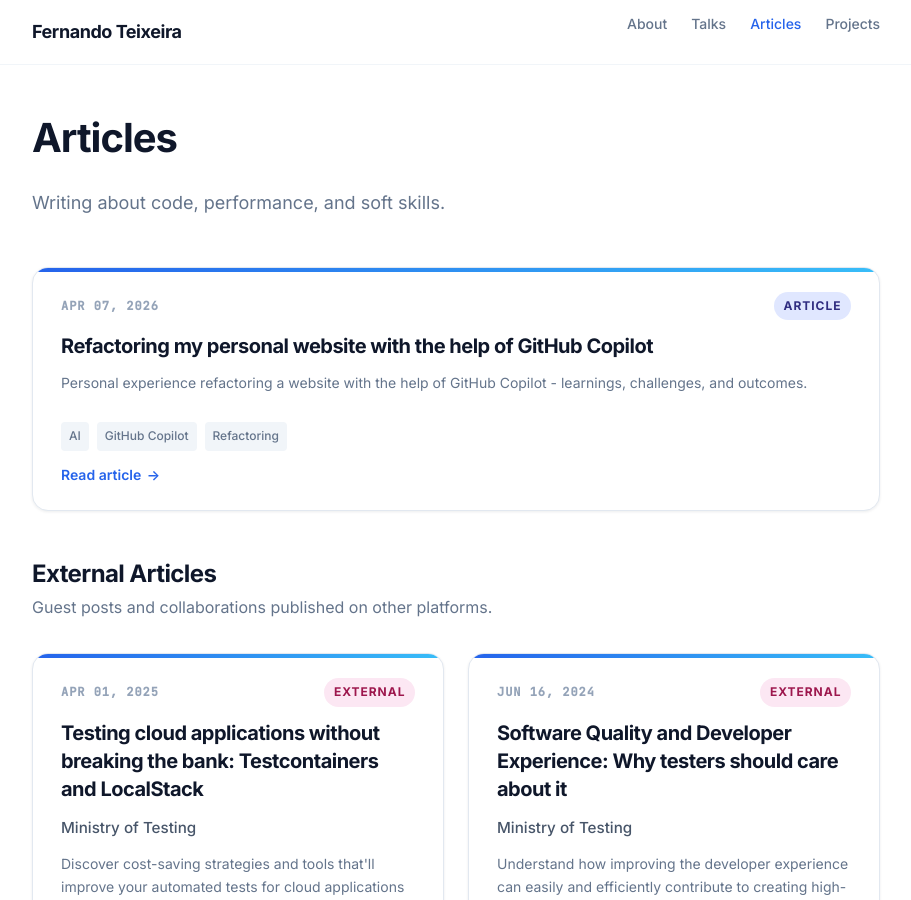
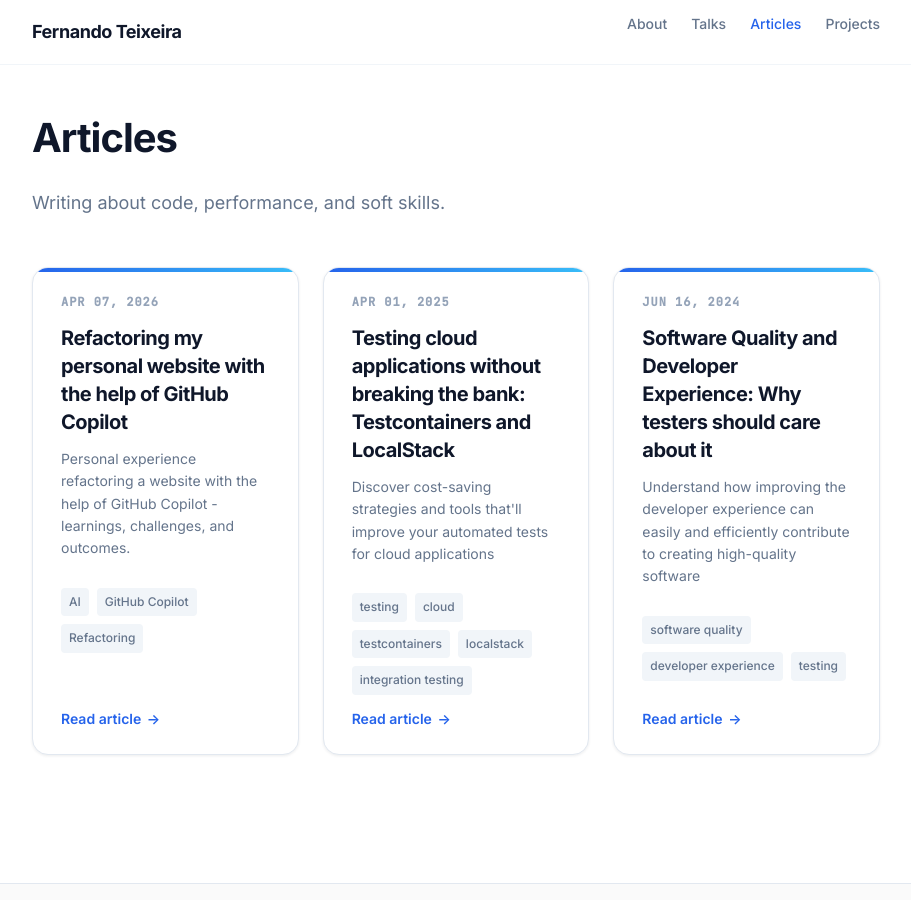
Before and after one commit to teixeira-fernando/teixeira-fernando.github.io, a Jekyll site: the page built from articles.md, in a window 1280 px wide and 900 px high. Shown: the whole window, without its empty margins (184-1095 px from the left). Built offline with Jekyll 4.4.1, drawn with Linux system fonts in a browser that asks for light colours.

Commit message:
Unify internal and external articles into a single list
Agent-Logs-Url: https://github.com/teixeira-fernando/personal-website/sessions/232ca138-1a74-4742-aded-4934f7a2d85c

Co-authored-by: teixeira-fernando <32043860+teixeira-fernando@users.noreply.github.com>

```diff
--- a/articles.md
+++ b/articles.md
@@ -9,17 +9,24 @@ description: Technical articles and blog posts
   <p style="font-size: 1.125rem; color: #64748b; margin-top: 1rem;">Writing about code, performance, and soft skills.</p>
 </header>
 
-{% assign articles = site.articles | sort: 'date' | reverse %}
+{% assign internal_articles = site.articles %}
+{% assign empty_array = "" | split: "," %}
+{% assign external_articles = site.data.external_articles | default: empty_array %}
+{% assign all_articles = internal_articles | concat: external_articles | sort: 'date' | reverse %}
 
-{% if articles.size > 0 %}
+{% if all_articles.size > 0 %}
 <div class="articles-grid">
-  {% for article in articles %}
+  {% for article in all_articles %}
+  {% if article.url contains '://' %}
+    {% assign article_url = article.url %}
+    {% assign article_is_external = true %}
+  {% else %}
+    {% assign article_url = article.url | relative_url %}
+    {% assign article_is_external = false %}
+  {% endif %}
   <article class="article-item">
-    <a href="{{ article.url | relative_url }}" class="article-card-link" aria-label="Read {{ article.title }}">
-      <div class="article-meta-row">
-        <time class="article-date">{{ article.date | date: "%b %d, %Y" }}</time>
-        <span class="article-type">Article</span>
-      </div>
+    <a href="{{ article_url }}"{% if article_is_external %} target="_blank" rel="noopener noreferrer"{% endif %} class="article-card-link" aria-label="Read {{ article.title }}{% if article_is_external %} (opens in new window){% endif %}">
+      <time class="article-date">{{ article.date | date: "%b %d, %Y" }}</time>
       <h2 class="article-title">{{ article.title }}</h2>
       {% if article.description %}
       <p class="article-excerpt">{{ article.description }}</p>
@@ -41,43 +48,3 @@ description: Technical articles and blog posts
 {% else %}
 <p>No articles published yet. Check back soon!</p>
 {% endif %}
-
-{% assign external_articles = site.data.external_articles | sort: 'date' | reverse %}
-{% if external_articles and external_articles.size > 0 %}
-<section class="external-articles">
-  <div class="external-header">
-    <h2>External Articles</h2>
-    <p>Guest posts and collaborations published on other platforms.</p>
-  </div>
-
-  <div class="articles-grid">
-    {% for external in external_articles %}
-    <article class="article-item article-item--external">
-      <a href="{{ external.url }}" target="_blank" rel="noopener noreferrer" class="article-card-link" aria-label="Read {{ external.title }} (opens in new window)">
-        <div class="article-meta-row">
-          {% if external.date %}
-          <time class="article-date">{{ external.date | date: "%b %d, %Y" }}</time>
-          {% endif %}
-          <span class="article-type">External</span>
-        </div>
-        <h2 class="article-title">{{ external.title }}</h2>
-        {% if external.publication %}
-        <p class="article-publication">{{ external.publication }}</p>
-        {% endif %}
-        {% if external.description %}
-        <p class="article-excerpt">{{ external.description }}</p>
-        {% endif %}
-        {% if external.tags %}
-        <div class="article-tags">
-          {% for tag in external.tags %}
-          <span class="tag">{{ tag }}</span>
-          {% endfor %}
-        </div>
-        {% endif %}
-        <span class="article-cta">Read article</span>
-      </a>
-    </article>
-    {% endfor %}
-  </div>
-</section>
-{% endif %}
--- a/assets/css/main.css
+++ b/assets/css/main.css
@@ -559,11 +559,6 @@ pre code {
     padding: 1.25rem;
   }
 
-  .article-meta-row {
-    flex-direction: column;
-    align-items: flex-start;
-  }
-
   .article-title {
     font-size: 1.125rem;
   }
@@ -901,13 +896,6 @@ button:focus {
   outline-offset: 2px;
 }
 
-.article-meta-row {
-  display: flex;
-  align-items: center;
-  justify-content: space-between;
-  gap: 0.75rem;
-}
-
 .article-date {
   color: #94a3b8;
   font-size: 0.75rem;
@@ -918,35 +906,12 @@ button:focus {
   margin: 0;
 }
 
-.article-type {
-  background-color: #e0e7ff;
-  color: #312e81;
-  font-size: 0.75rem;
-  font-weight: 700;
-  text-transform: uppercase;
-  letter-spacing: 0.08em;
-  padding: 0.25rem 0.6rem;
-  border-radius: 999px;
-}
-
-.article-item--external .article-type {
-  background-color: #fce7f3;
-  color: #9d174d;
-}
-
 .article-title {
   font-size: 1.25rem;
   font-weight: 700;
   margin: 0;
   color: #0f172a;
   line-height: 1.4;
-}
-
-.article-publication {
-  font-size: 0.95rem;
-  color: #475569;
-  margin: 0;
-  font-weight: 500;
 }
 
 .article-excerpt {
@@ -973,24 +938,6 @@ button:focus {
 
 .article-card-link:hover .article-cta::after {
   transform: translateX(4px);
-}
-
-.external-header {
-  margin-bottom: 2rem;
-}
-
-.external-articles {
-  margin-top: 3rem;
-}
-
-.external-header h2 {
-  margin-bottom: 0.25rem;
-}
-
-.external-header p {
-  color: #64748b;
-  margin: 0;
-  font-size: 1rem;
 }
 
 /* About page styling */
```
